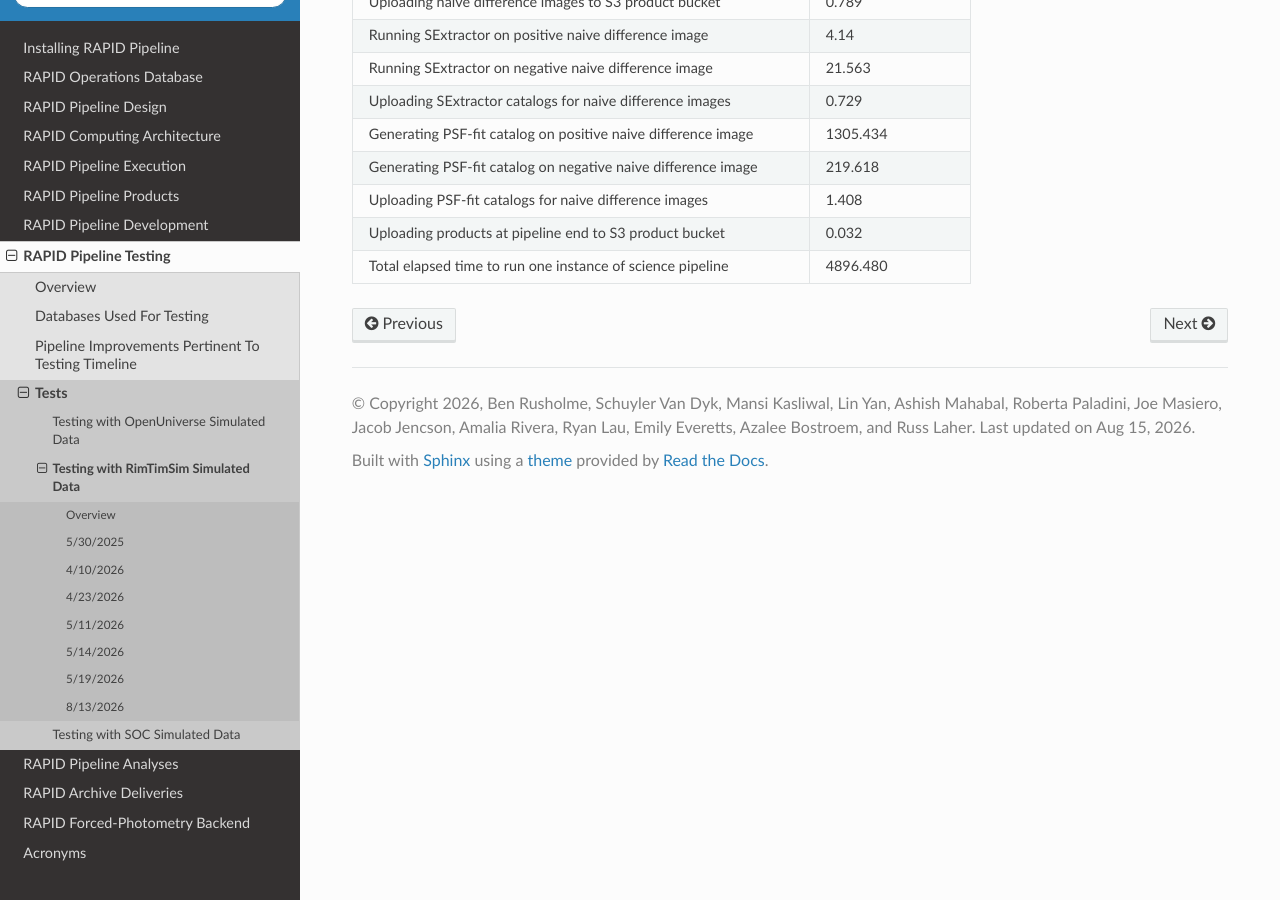
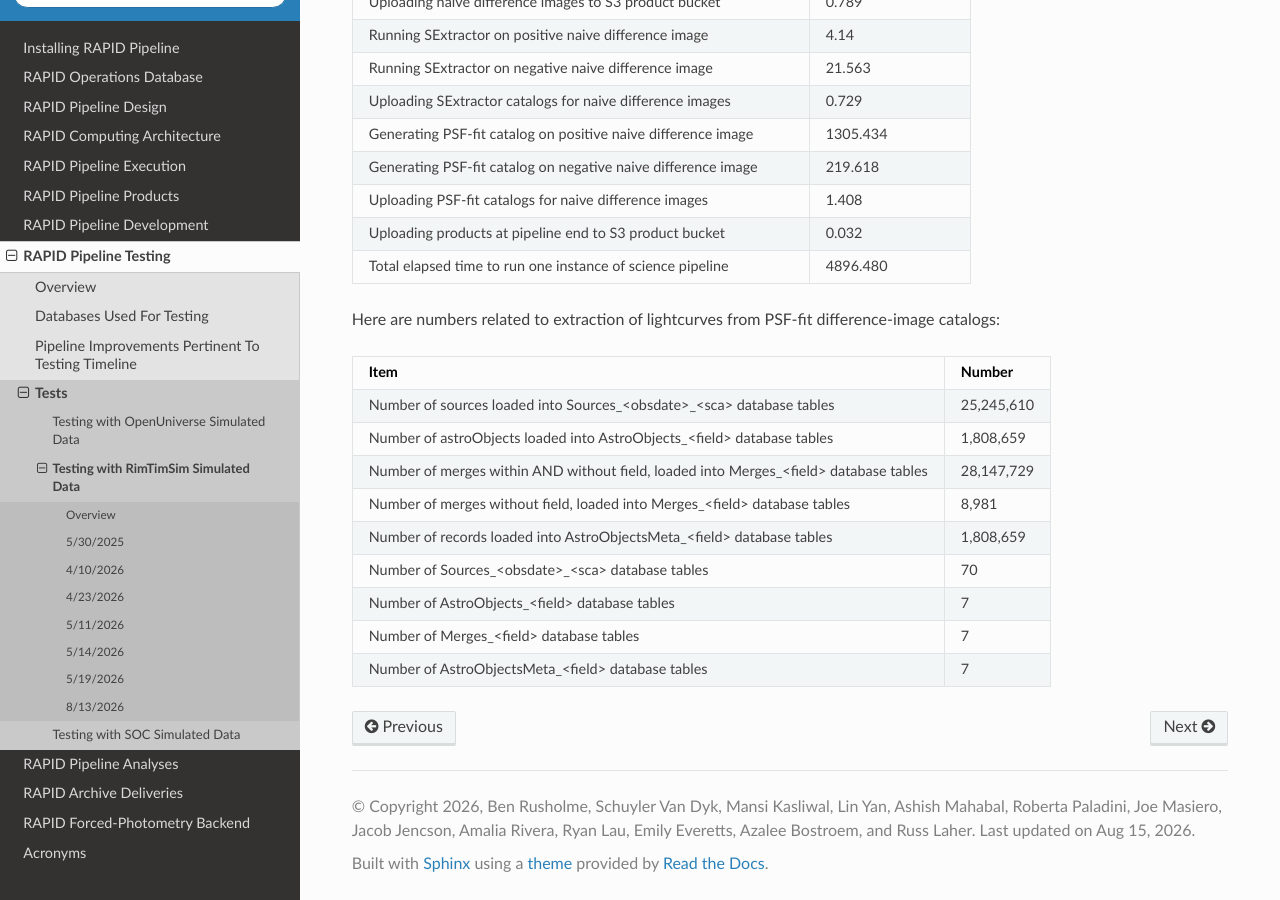
Before and after one commit to Caltech-IPAC/rapid, a Sphinx documentation site: the page built from docs/source/dev/rimtimsim_tests.rst, in a window 1280 px wide and 900 px high, scrolled down 14109 px. Built offline with Sphinx 7.4.7 and the Read the Docs theme 3.1.0, drawn with Linux system fonts in a browser that asks for light colours; the version number could not be read and is left out.

Commit message:
Added table of numbers related to extraction of lightcurves from PSF-fit difference-image catalogs.

```diff
--- a/docs/source/dev/rimtimsim_tests.rst
+++ b/docs/source/dev/rimtimsim_tests.rst
@@ -626,3 +626,20 @@ Uploading PSF-fit catalogs for naive difference images                     1.408
 Uploading products at pipeline end to S3 product bucket                    0.032
 Total elapsed time to run one instance of science pipeline              4896.480
 =================================================================  =====================
+
+
+Here are numbers related to extraction of lightcurves from PSF-fit difference-image catalogs:
+
+=========================================================================================  =====================
+Item                                                                                        Number
+=========================================================================================  =====================
+Number of sources loaded into Sources_<obsdate>_<sca> database tables                         25,245,610
+Number of astroObjects loaded into AstroObjects_<field> database tables                        1,808,659
+Number of merges within AND without field, loaded into Merges_<field> database tables         28,147,729
+Number of merges without field, loaded into Merges_<field> database tables                         8,981
+Number of records loaded into AstroObjectsMeta_<field> database tables                         1,808,659
+Number of Sources_<obsdate>_<sca> database tables                                                     70
+Number of AstroObjects_<field> database tables                                                         7
+Number of Merges_<field> database tables                                                               7
+Number of AstroObjectsMeta_<field> database tables                                                     7
+=========================================================================================  =====================
```
